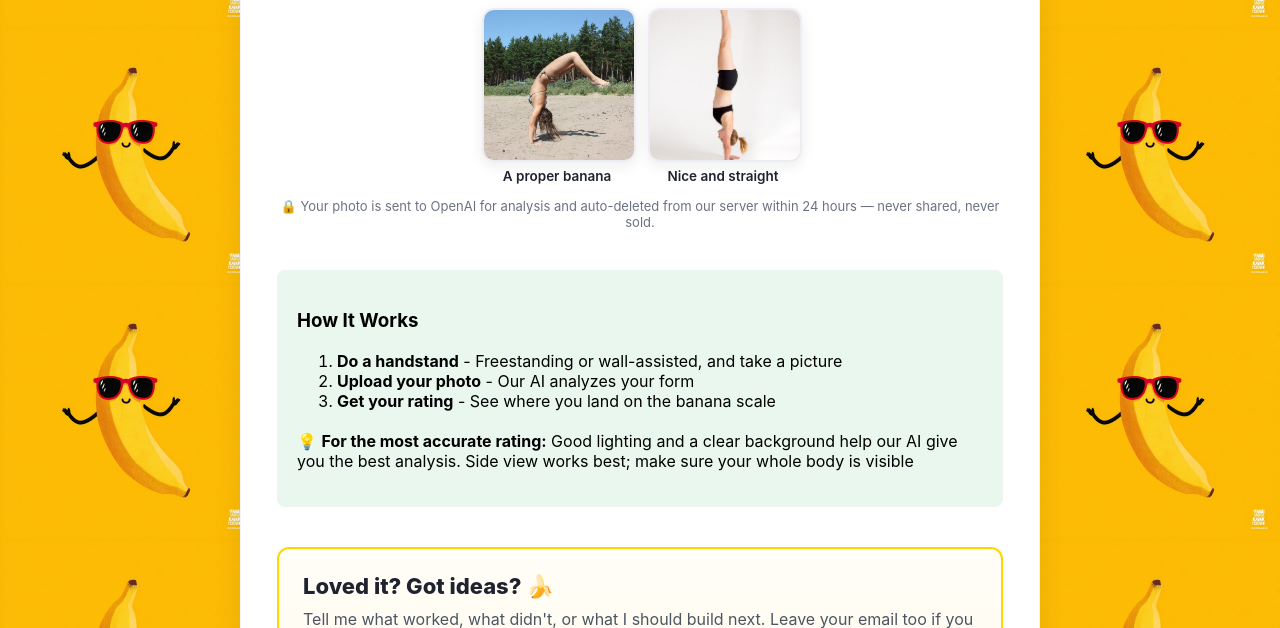
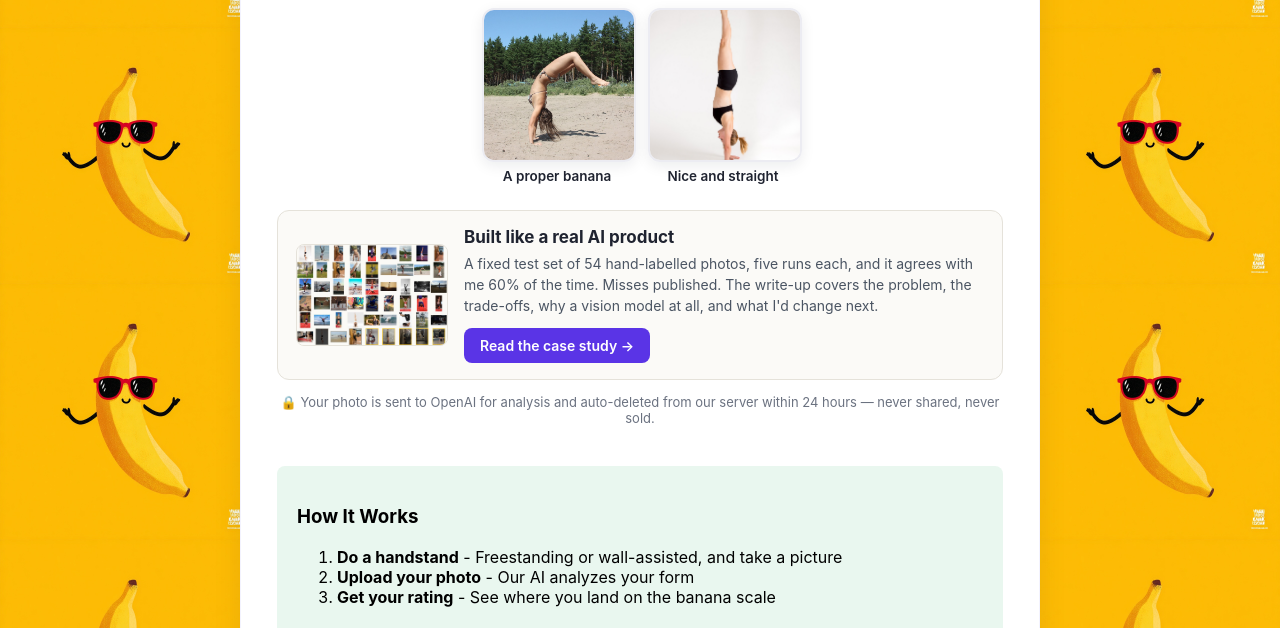
Before and after one commit to shhirl/fixmybanana, a Flask app: page / in a window 1280 px wide. Shown: the part 484-1112 px from the top of the page. Run offline with Flask 3, Linux system fonts and the light colour scheme.

Commit message:
Home page: case-study card linking to /how-its-built
Card under the sample photos: contact-sheet thumbnail, 'Built like a real AI
product', eval numbers from the shared context processor, 'Read the case study'
button. Aimed at readers judging the builder rather than the banana.

Co-Authored-By: Claude Fable 5.1 <noreply@anthropic.com>

```diff
--- a/templates/base.html
+++ b/templates/base.html
@@ -289,6 +289,13 @@
         .sample-note a { color: #5a34e6; font-weight: 600; }
         .photo-credit { font-size: 12px; color: #6b7280; margin: 6px 0 0; }
         .photo-credit a { color: #6b7280; }
+        .case-card { display: grid; grid-template-columns: 150px 1fr; gap: 18px; align-items: center; margin: 26px 0 4px; padding: 16px 18px; background: #fbfaf7; border: 1px solid #e5e2da; border-radius: 12px; text-align: left; }
+        .case-thumb img { width: 150px; border-radius: 8px; display: block; border: 1px solid #e5e2da; }
+        .case-card h3 { margin: 0 0 6px; font-size: 17px; color: #1f2330; }
+        .case-card p { margin: 0 0 12px; font-size: 14px; color: #4b5563; line-height: 1.5; }
+        .case-btn { display: inline-block; background: #5a34e6; color: #fff; text-decoration: none; font-weight: 600; font-size: 14px; padding: 9px 16px; border-radius: 8px; }
+        .case-btn:hover { background: #4a2ac2; }
+        @media (max-width: 520px) { .case-card { grid-template-columns: 1fr; } .case-thumb img { width: 100%; } }
         .eval-line {
             text-align: center;
             font-size: 14px;
--- a/templates/index.html
+++ b/templates/index.html
@@ -49,6 +49,15 @@
 </div>
 {% endif %}
 
+<aside class="case-card">
+    <a class="case-thumb" href="{{ url_for('how_its_built') }}"><img src="{{ url_for('static', filename='how-its-built/testset-sheet.jpg') }}" alt="Contact sheet of the hand-labelled test set"></a>
+    <div>
+        <h3>Built like a real AI product</h3>
+        <p>{% if eval_summary and eval_summary.n_photos %}A fixed test set of {{ eval_summary.n_photos }} hand-labelled photos, five runs each, and it agrees with me {{ eval_summary.majority_pct }}% of the time. Misses published.{% else %}A fixed hand-labelled test set, five runs per photo, misses published.{% endif %} The write-up covers the problem, the trade-offs, why a vision model at all, and what I'd change next.</p>
+        <a class="case-btn" href="{{ url_for('how_its_built') }}">Read the case study →</a>
+    </div>
+</aside>
+
 <p class="privacy-note">🔒 Your photo is sent to OpenAI for analysis and auto-deleted from our server within 24 hours — never shared, never sold.</p>
 
 <div style="margin-top: 40px; padding: 20px; background-color: #e9f7ef; border-radius: 8px;">
```
